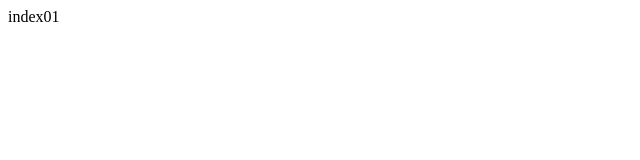
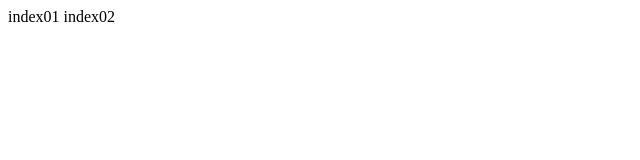
Before and after one commit to yulllls/3.30, a plain HTML site: page index.html in a window 1280 px wide. Shown: the full height of the page, 0-640 px from the left. Drawn offline with Linux system fonts and the light colour scheme.

Commit message:
index v-02

```diff
--- a/index.html
+++ b/index.html
@@ -9,6 +9,7 @@
 <body>
 
 index01
+index02
 
 </body>
 </html>
```
